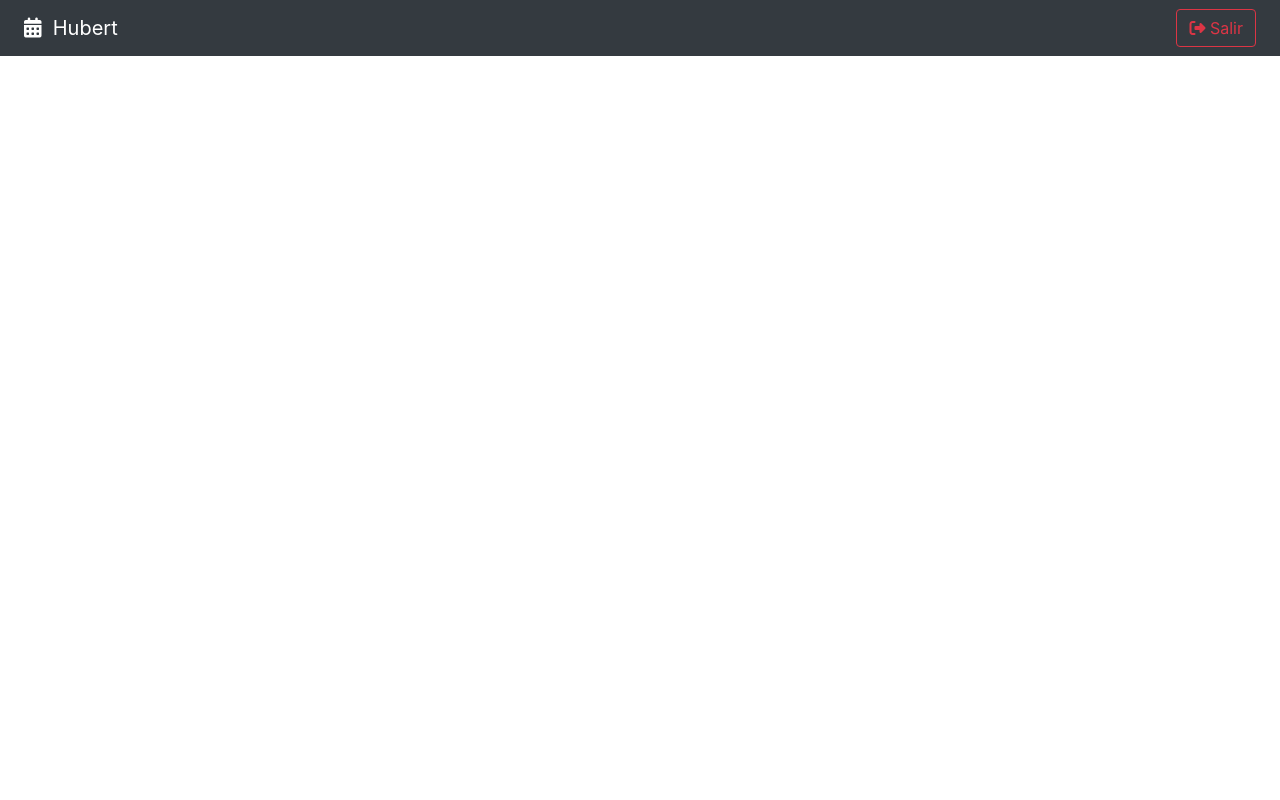
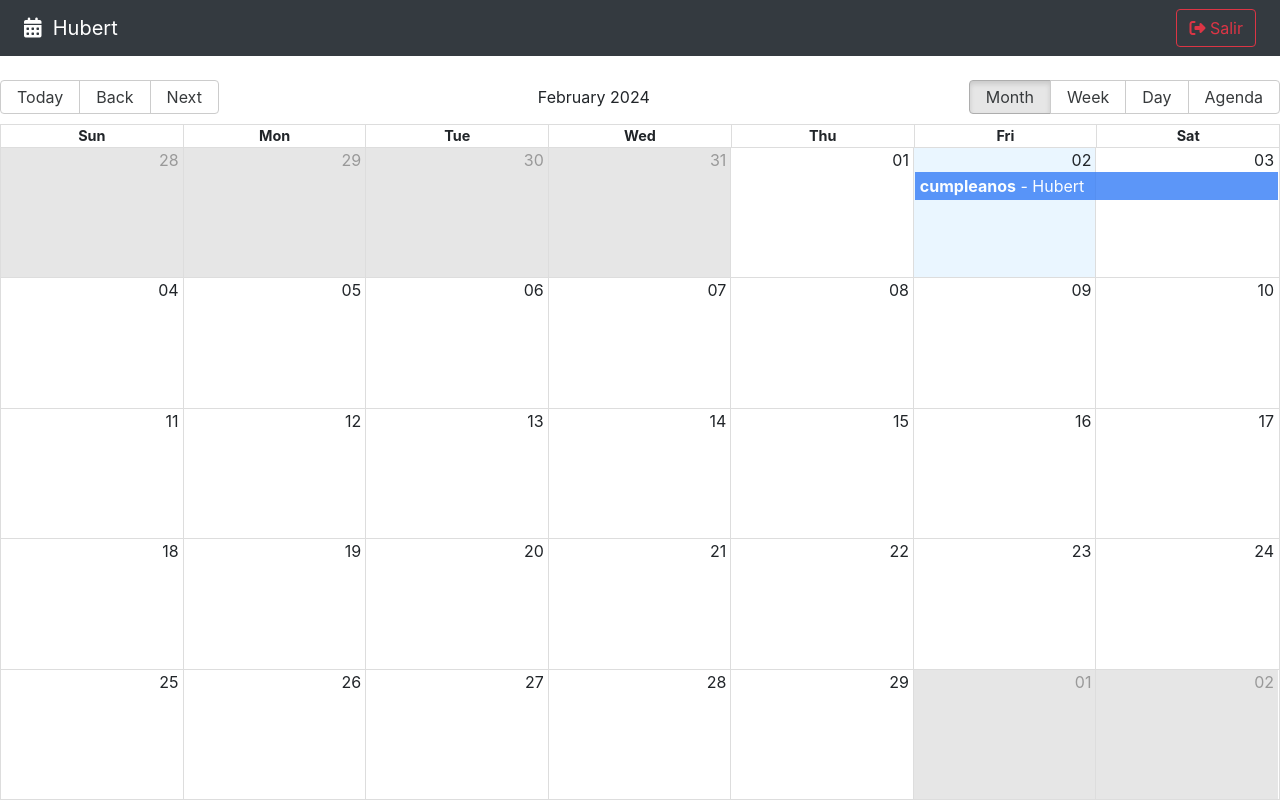
Before and after one commit to HubertRicardo/learn-react, a React (Vite) app in the folder calendar/: page / in a window 1280 px wide. Built offline with nearby package versions, Linux system fonts and the light colour scheme.

Commit message:
customizing the event box

```diff
--- a/calendar/package.json
+++ b/calendar/package.json
@@ -10,6 +10,8 @@
     "preview": "vite preview"
   },
   "dependencies": {
+    "date-fns": "^3.3.1",
+    "prop-types": "^15.8.1",
     "react": "^18.2.0",
     "react-big-calendar": "^1.8.7",
     "react-dom": "^18.2.0",
--- /dev/null
+++ b/calendar/src/calendar/components/CalendarEvent.jsx
@@ -0,0 +1,16 @@
+import PropTypes from "prop-types";
+
+export const CalendarEvent = ({ event }) => {
+  const { title, user } = event;
+
+  return (
+    <>
+      <strong>{title}</strong>
+      <span> - {user.name}</span>
+    </>
+  );
+};
+
+CalendarEvent.propTypes = {
+  event: PropTypes.object,
+};
--- a/calendar/src/calendar/index.js
+++ b/calendar/src/calendar/index.js
@@ -1,2 +1,3 @@
 export * from "./pages/CalendarPage";
 export * from "./components/Navbar";
+export * from "./components/CalendarEvent";
--- a/calendar/src/calendar/pages/CalendarPage.jsx
+++ b/calendar/src/calendar/pages/CalendarPage.jsx
@@ -1,9 +1,52 @@
-import { Navbar } from "../components/Navbar";
+import { Calendar } from "react-big-calendar";
+import "react-big-calendar/lib/css/react-big-calendar.css";
+
+import { addHours } from "date-fns";
+import { Navbar, CalendarEvent } from "../";
+import { localizer } from "../../helpers";
+
+const events = [
+  {
+    title: "cumpleanos",
+    note: "Hay qye comprar el pastel",
+    start: new Date(),
+    end: addHours(new Date(), 2),
+    bgColor: "#fafafa",
+    user: {
+      _id: "123",
+      name: "Hubert",
+    },
+  },
+];
 
 export const CalendarPage = () => {
+  const eventStyleGetter = (event, start, end, isSelected) => {
+    // console.log({ event, start, end, isSelected });
+
+    const style = {
+      backgroundColor: "#347CF7",
+      borderRadius: "0px",
+      opacity: 0.8,
+      color: "white",
+    };
+    return {
+      style,
+    };
+  };
+
   return (
     <>
       <Navbar />
+
+      <Calendar
+        localizer={localizer}
+        events={events}
+        startAccessor="start"
+        endAccessor="end"
+        style={{ height: "calc(100vh - 80px)" }}
+        eventPropGetter={eventStyleGetter}
+        components={{ event: CalendarEvent }}
+      />
     </>
   );
 };
--- /dev/null
+++ b/calendar/src/helpers/calendarLocalizer.js
@@ -0,0 +1,15 @@
+import { format, parse, startOfWeek, getDay } from "date-fns";
+import { dateFnsLocalizer } from "react-big-calendar";
+import enUS from "date-fns/locale/en-US";
+
+const locales = {
+  "en-US": enUS,
+};
+
+export const localizer = dateFnsLocalizer({
+  format,
+  parse,
+  startOfWeek,
+  getDay,
+  locales,
+});
--- /dev/null
+++ b/calendar/src/helpers/getMessages.js
@@ -0,0 +1,17 @@
+export const getMessagesES = () => {
+  return {
+    allDay: "Todo el día",
+    previous: "<",
+    next: ">",
+    today: "Hoy",
+    month: "Mes",
+    week: "Semana",
+    day: "Día",
+    agenda: "Agenda",
+    date: "Fecha",
+    time: "Hora",
+    event: "Evento",
+    noEventsInRange: "No hay eventos en este rango",
+    showMore: (total) => `+ Ver más (${total})`,
+  };
+};
--- /dev/null
+++ b/calendar/src/helpers/index.js
@@ -0,0 +1,2 @@
+export * from "./calendarLocalizer";
+export * from "./getMessages";
```
Also changed, not shown: 1 other file (tests, documents, lock files or other folders).
